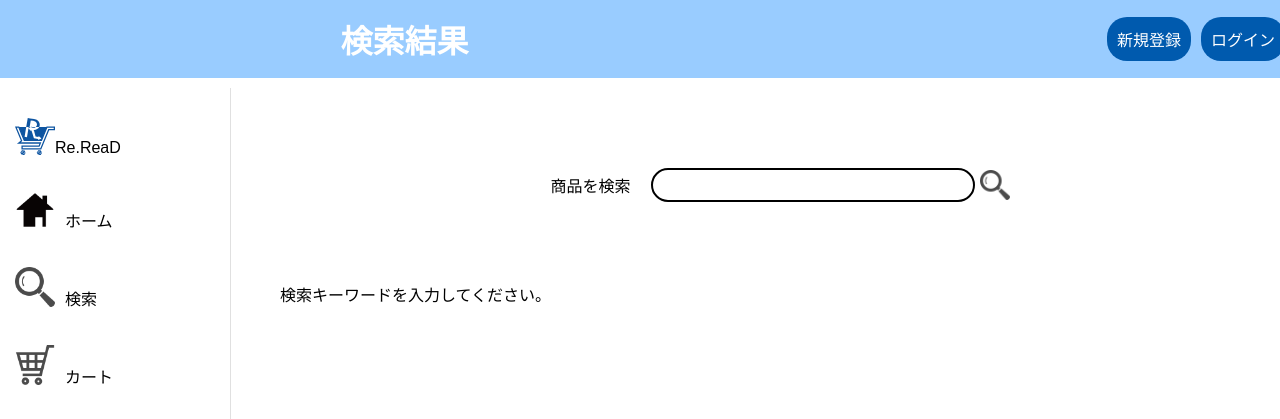
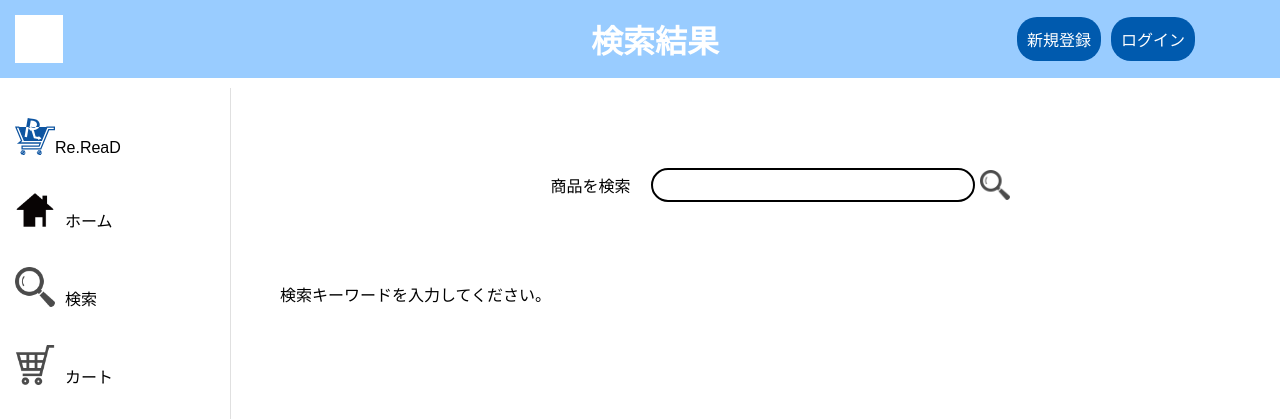
Before and after one commit to meru83/amozon, a PHP site: page /search_results.php in a window 1280 px wide. Shown: the top 419 px of the page. Run offline with PHP 8.4, Linux system fonts and the light colour scheme.

Commit message:
戻るボタン

```diff
--- a/css/search_results.css
+++ b/css/search_results.css
@@ -108,6 +108,10 @@ form {
     text-align: center;
 }
 
+.normal {
+    text-align: right;
+}
+
 .setumei {
     width: 300px;
 }
--- a/search_results.php
+++ b/search_results.php
@@ -6,16 +6,18 @@ if (session_status() == PHP_SESSION_NONE) {
 if(isset($_SESSION['user_id'])){
     $user_id = $_SESSION['user_id'];
     $foo2 = <<<END
-    <form action="logout.php" method="post">
+    <div style="width:100%; text-align: right; height: fit-content;">
+    <form action="logout.php" method="post" class="normal">
         <input type="submit" name="logout" class="log_out" value="ログアウト">
     </form>
+    </div>
     END;
 }else{
     $user_id = "A";
     $foo2 = <<<END
     <div class="New_log">
         <a href="register.php"><div class="log_style">新規登録</div></a>
-        <a href="login.php"><div class="log_style">ログイン</div></a>
+        <a href="login.php"><div class="log_style rightM">ログイン</div></a>
     </div>
     END;
 }
@@ -45,9 +47,9 @@ if(isset($_SESSION['user_id'])){
 
 <body>
 <div id="header" class="header">
-        <div class="space"></div>
-        <h1 class="h1_White">検索結果</h1>
-        <?=$foo2?>
+    <div class="back"><div class="backBtn" onclick="history.back()" style="width:48px; height: 100%; background:#fff;"><img src=""></div></div>
+    <h1 class="h1_White">検索結果</h1>
+    <?=$foo2?>
 </div>
     <div class="Amozon-container">
         <!-- Left Side Menu -->
```
Also changed, not shown: productsDetail.php (+6 -4 lines).
